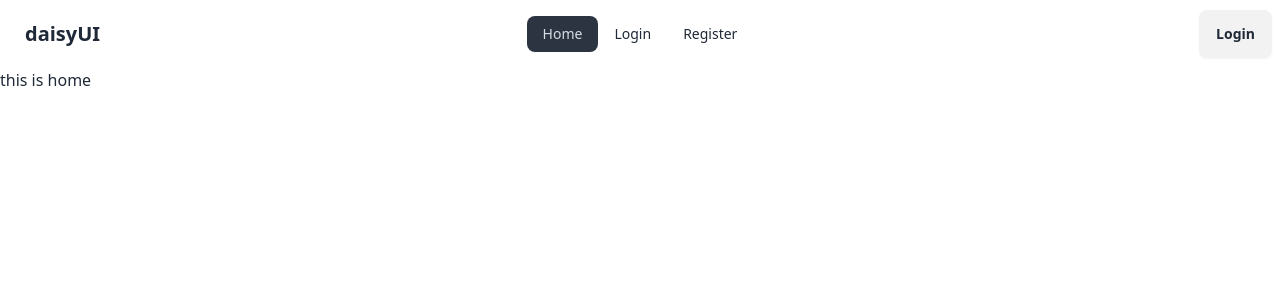
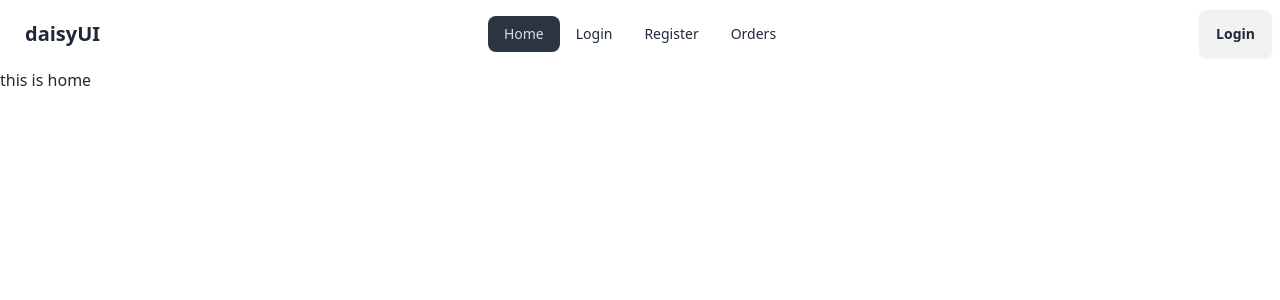
Before and after one commit to Imranhasanrimon/milestone-9, a React (Vite) app in the folder Desktop/PH-Project/milestone-9/modules/module-51/auth-moha-milon/: page / in a window 1280 px wide. Shown: the top 300 px of the page. Built offline with nearby package versions, Linux system fonts and the light colour scheme; no server answers.

Commit message:
creating orders component

```diff
--- a/Desktop/PH-Project/milestone-9/modules/module-51/auth-moha-milon/src/components/Navbar.jsx
+++ b/Desktop/PH-Project/milestone-9/modules/module-51/auth-moha-milon/src/components/Navbar.jsx
@@ -14,6 +14,7 @@ const Navbar = () => {
         <li><NavLink to="/">Home</NavLink></li>
         <li><NavLink to="/login">Login</NavLink></li>
         <li><NavLink to="/register">Register</NavLink></li>
+        <li><NavLink to="/orders">Orders</NavLink></li>
     </>
     return (
         <div className="navbar bg-base-100">
--- /dev/null
+++ b/Desktop/PH-Project/milestone-9/modules/module-51/auth-moha-milon/src/components/Orders.jsx
@@ -0,0 +1,14 @@
+
+const Orders = () => {
+    return (
+        <div>
+            <h1>item-1</h1>
+            <h1>item-2</h1>
+            <h1>item-3</h1>
+            <h1>item-4</h1>
+            <h1>item-5</h1>
+        </div>
+    );
+};
+
+export default Orders;
--- a/Desktop/PH-Project/milestone-9/modules/module-51/auth-moha-milon/src/index.css
+++ b/Desktop/PH-Project/milestone-9/modules/module-51/auth-moha-milon/src/index.css
@@ -1,3 +1,7 @@
 @tailwind base;
 @tailwind components;
 @tailwind utilities;
+
+html {
+    overflow-y: scroll;
+}
--- a/Desktop/PH-Project/milestone-9/modules/module-51/auth-moha-milon/src/main.jsx
+++ b/Desktop/PH-Project/milestone-9/modules/module-51/auth-moha-milon/src/main.jsx
@@ -10,6 +10,7 @@ import Home from './components/Home';
 import Login from './components/Login';
 import Register from './components/Register';
 import AuthProvider from './providers/AuthProvider';
+import Orders from './components/Orders';
 
 const router = createBrowserRouter(
   [
@@ -28,6 +29,10 @@ const router = createBrowserRouter(
         {
           path: "/register",
           element: <Register></Register>
+        },
+        {
+          path: "/orders",
+          element: <Orders></Orders>
         }
       ]
     },
```
